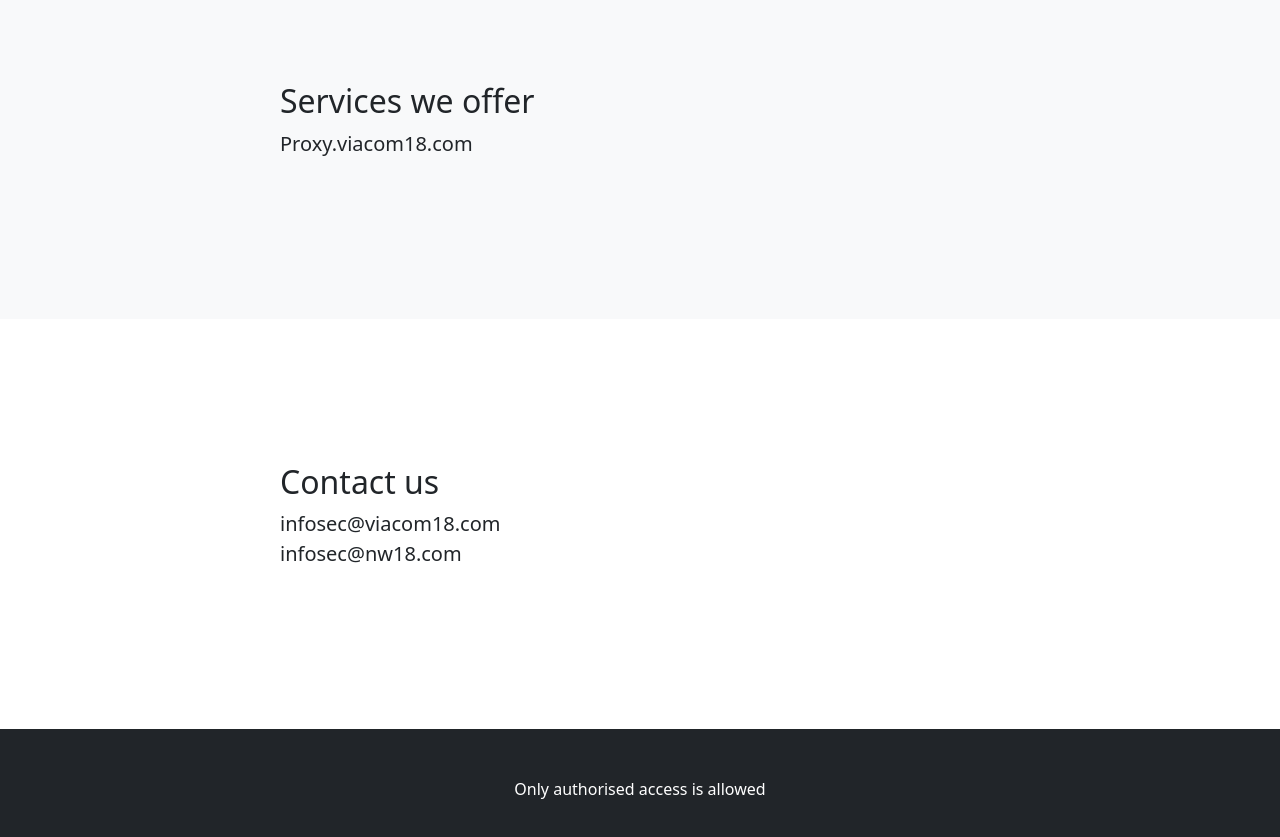
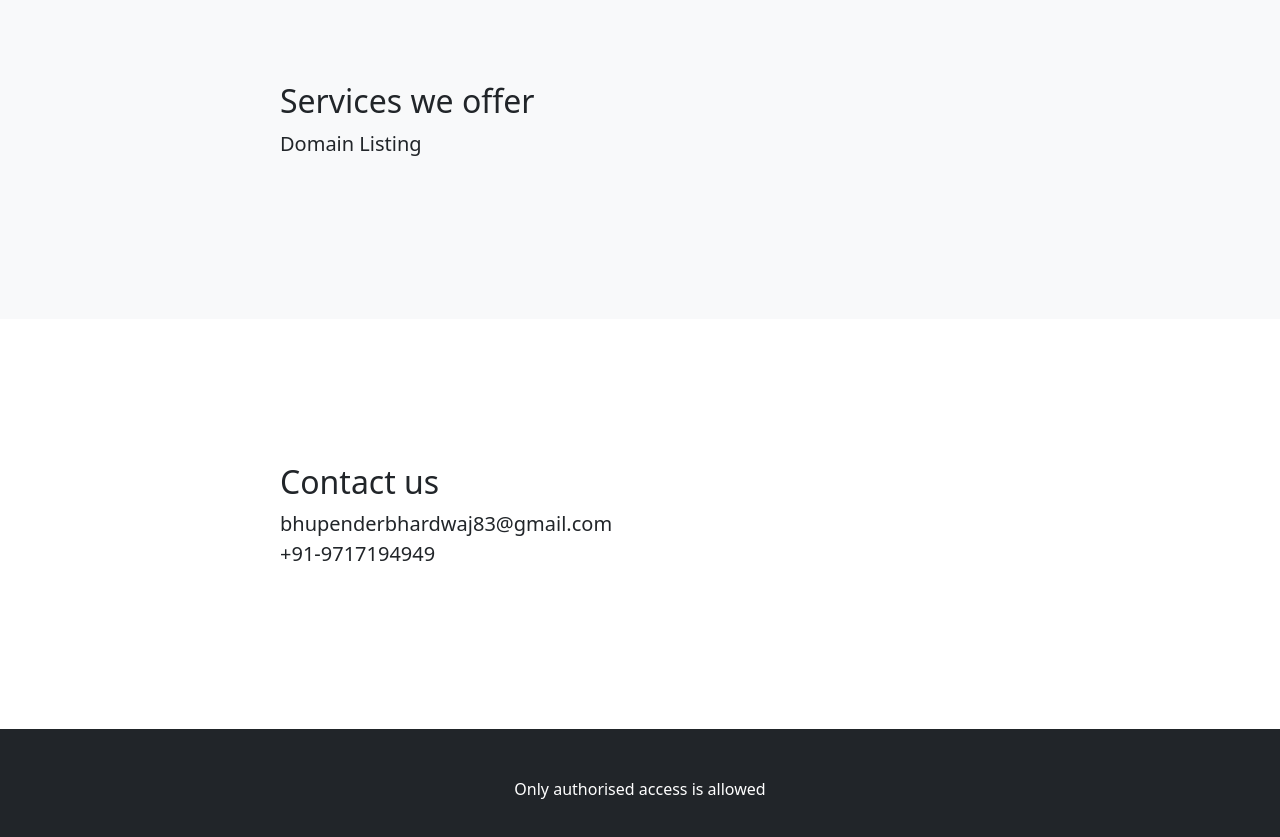
Before and after one commit to bhupenderbhardwaj83/parked-domain, a plain HTML site: page index.html in a window 1280 px wide. Shown: the part 840-1677 px from the top of the page. Drawn offline with nearby package versions, Linux system fonts and the light colour scheme.

Commit message:
Update index.html

```diff
--- a/index.html
+++ b/index.html
@@ -52,7 +52,7 @@
                 <div class="row gx-4 justify-content-center">
                     <div class="col-lg-8">
                         <h2>Services we offer</h2>
-                        <p class="lead">Proxy.viacom18.com</p>
+                        <p class="lead">Domain Listing</p>
                     </div>
                 </div>
             </div>
@@ -63,7 +63,7 @@
                 <div class="row gx-4 justify-content-center">
                     <div class="col-lg-8">
                         <h2>Contact us</h2>
-                        <p class="lead">infosec@viacom18.com</br>infosec@nw18.com</p>
+                        <p class="lead">bhupenderbhardwaj83@gmail.com</br>+91-9717194949</p>
                     </div>
                 </div>
             </div>
```
